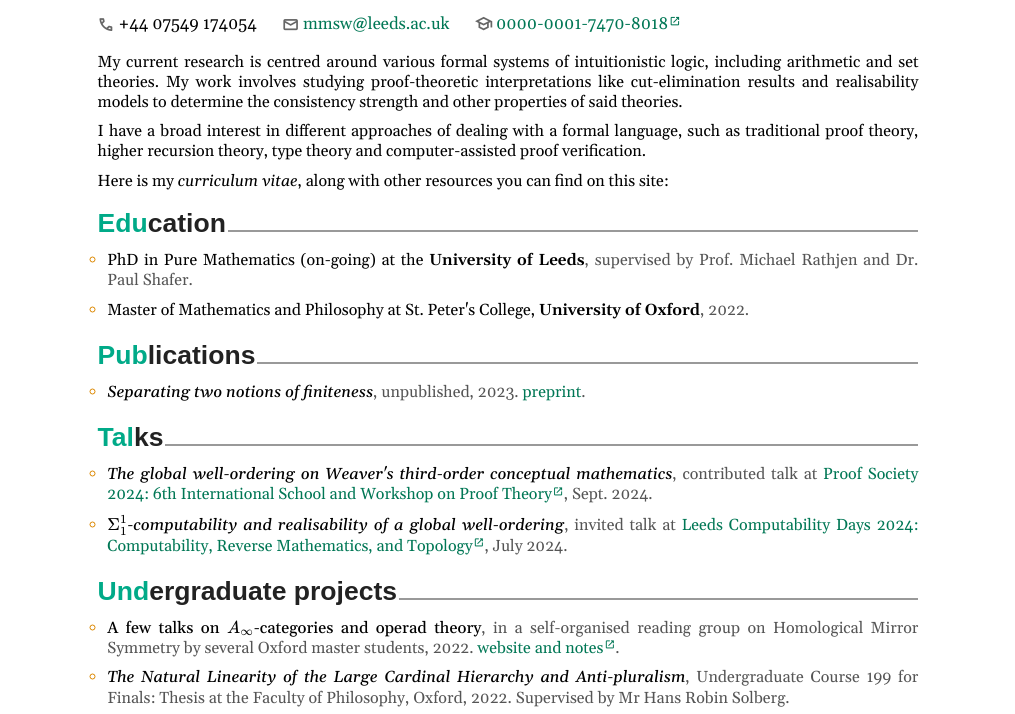
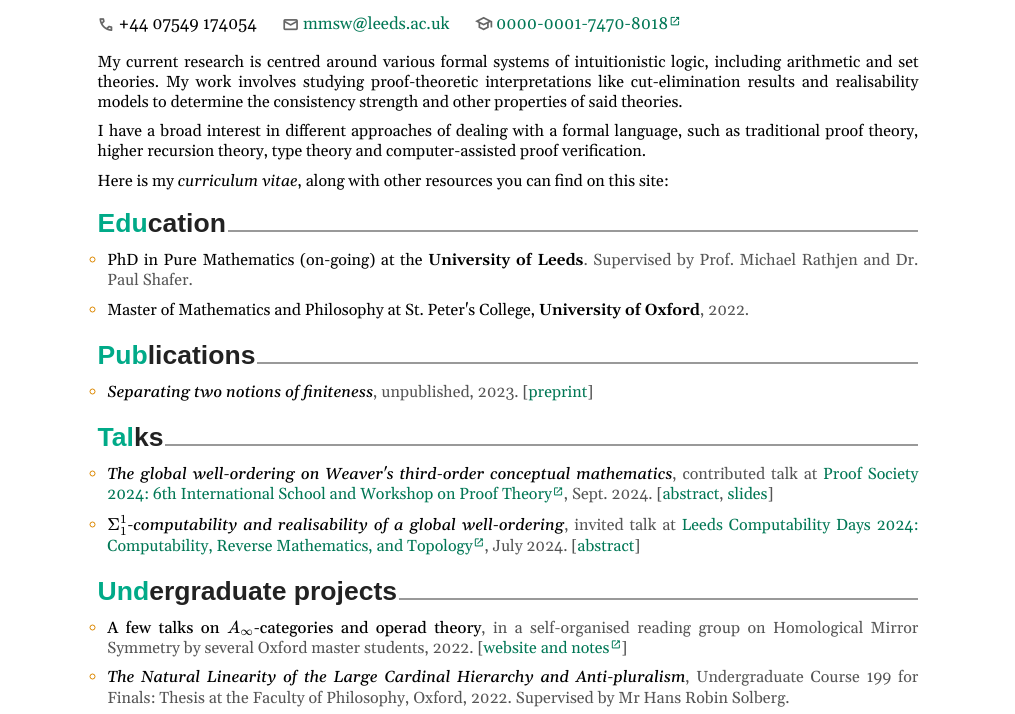
Before and after one commit to s5wang/s5wang.github.io, a plain HTML site: page public/index.html in a window 1280 px wide. Shown: the part 226-940 px from the top of the page, without its empty margins (132-1147 px from the left). Drawn offline with nearby package versions, Linux system fonts and the light colour scheme; a web font is replaced by a local one.

Commit message:
Add talk abstracts and slides

```diff
--- a/public/index.html
+++ b/public/index.html
@@ -59,24 +59,24 @@
 
       <h2 class="cv-sec"><span><span class="cv-sec-start">Edu</span>cation</span></h2>
       <ul class="cv-list">
-        <li><span class="cv-main">PhD in Pure Mathematics (on-going) at the <b class="cv-emph">University of Leeds</b></span>, supervised by Prof. Michael Rathjen and Dr. Paul Shafer.</li>
+        <li><span class="cv-main">PhD in Pure Mathematics (on-going) at the <b class="cv-emph">University of Leeds</b></span>. Supervised by Prof. Michael Rathjen and Dr. Paul Shafer.</li>
         <li><span class="cv-main">Master of Mathematics and Philosophy at St. Peter's College, <b class="cv-emph">University of Oxford</b></span>, 2022.</li>
       </ul>
 
       <h2 id="publications" class="cv-sec"><span><span class="cv-sec-start">Pub</span>lications</span></h2>
       <ul class="cv-list">
-        <li><i class="cv-main cv-emph">Separating two notions of finiteness</i>, unpublished, 2023. <span class="links"><a href="pdf/23-finiteness.pdf" target="_blank">preprint</a>.</span></li>
+        <li><i class="cv-main cv-emph">Separating two notions of finiteness</i>, unpublished, 2023. <span class="links">[<a href="pdf/23-finiteness.pdf" target="_blank">preprint</a>]</span></li>
       </ul>
 
       <h2 class="cv-sec"><span><span class="cv-sec-start">Tal</span>ks</span></h2>
       <ul class="cv-list">
-        <li><i class="cv-main cv-emph">The global well-ordering on Weaver's third-order conceptual mathematics</i>, contributed talk at <a href="https://proofsociety2024.com/" target="_blank" rel="noopener noreferrer">Proof Society 2024: 6th International School and Workshop on Proof Theory<span class="material-symbols-outlined external-link"></span></a>, Sept. 2024.</li>
-        <li><i class="cv-main cv-emph">\(\Sigma^1_1\)-computability and realisability of a global well-ordering</i>, invited talk at <a href="https://www.computability.org/lcd2024/" target="_blank" rel="noopener noreferrer">Leeds Computability Days 2024: Computability, Reverse Mathematics, and Topology<span class="material-symbols-outlined external-link"></span></a>, July 2024.</li>
+        <li><i class="cv-main cv-emph">The global well-ordering on Weaver's third-order conceptual mathematics</i>, contributed talk at <a href="https://proofsociety2024.com/" target="_blank" rel="noopener noreferrer">Proof Society 2024: 6th International School and Workshop on Proof Theory<span class="material-symbols-outlined external-link"></span></a>, Sept. 2024. <span class="links">[<a href="pdf/24-ps-abstract.pdf" target="_blank">abstract</a>, <a href="pdf/24-ps-beamer.pdf" target="_blank">slides</a>]</span></li>
+        <li><i class="cv-main cv-emph">\(\Sigma^1_1\)-computability and realisability of a global well-ordering</i>, invited talk at <a href="https://www.computability.org/lcd2024/" target="_blank" rel="noopener noreferrer">Leeds Computability Days 2024: Computability, Reverse Mathematics, and Topology<span class="material-symbols-outlined external-link"></span></a>, July 2024. <span class="links">[<a href="pdf/24-lcd-abstract.pdf" target="_blank">abstract</a>]</span></li>
       </ul>
 
       <h2 class="cv-sec"><span><span class="cv-sec-start">Und</span>ergraduate projects</span></h2>
       <ul class="cv-list">
-        <li><span class="cv-main cv-emph">A few talks on \(A_\infty\)-categories and operad theory</span>, in a self-organised reading group on Homological Mirror Symmetry by several Oxford master students, 2022. <span class="links"></span><a href="https://kclo3-naoh.github.io/HMS.html" target="_blank" rel="noopener noreferrer">website and notes<span class="material-symbols-outlined external-link"></span></a>.</span></li>
+        <li><span class="cv-main cv-emph">A few talks on \(A_\infty\)-categories and operad theory</span>, in a self-organised reading group on Homological Mirror Symmetry by several Oxford master students, 2022. <span class="links">[<a href="https://kclo3-naoh.github.io/HMS.html" target="_blank" rel="noopener noreferrer">website and notes<span class="material-symbols-outlined external-link"></span></a>]</span></li>
         <li><i class="cv-main cv-emph">The Natural Linearity of the Large Cardinal Hierarchy and Anti-pluralism</i>, Undergraduate Course 199 for Finals: Thesis at the Faculty of Philosophy, Oxford, 2022. Supervised by Mr Hans Robin Solberg.</li>
         <li><i class="cv-main cv-emph">The Application of Model-Theoretical O-Minimality to Complex Analysis</i>, Part B Extended Essay Project at the Mathematical Institute, Oxford, 2021. Supervised by Prof. Jonathan Pila FRS.</li>
       </ul>
```
Also changed, not shown: 4 other files.
